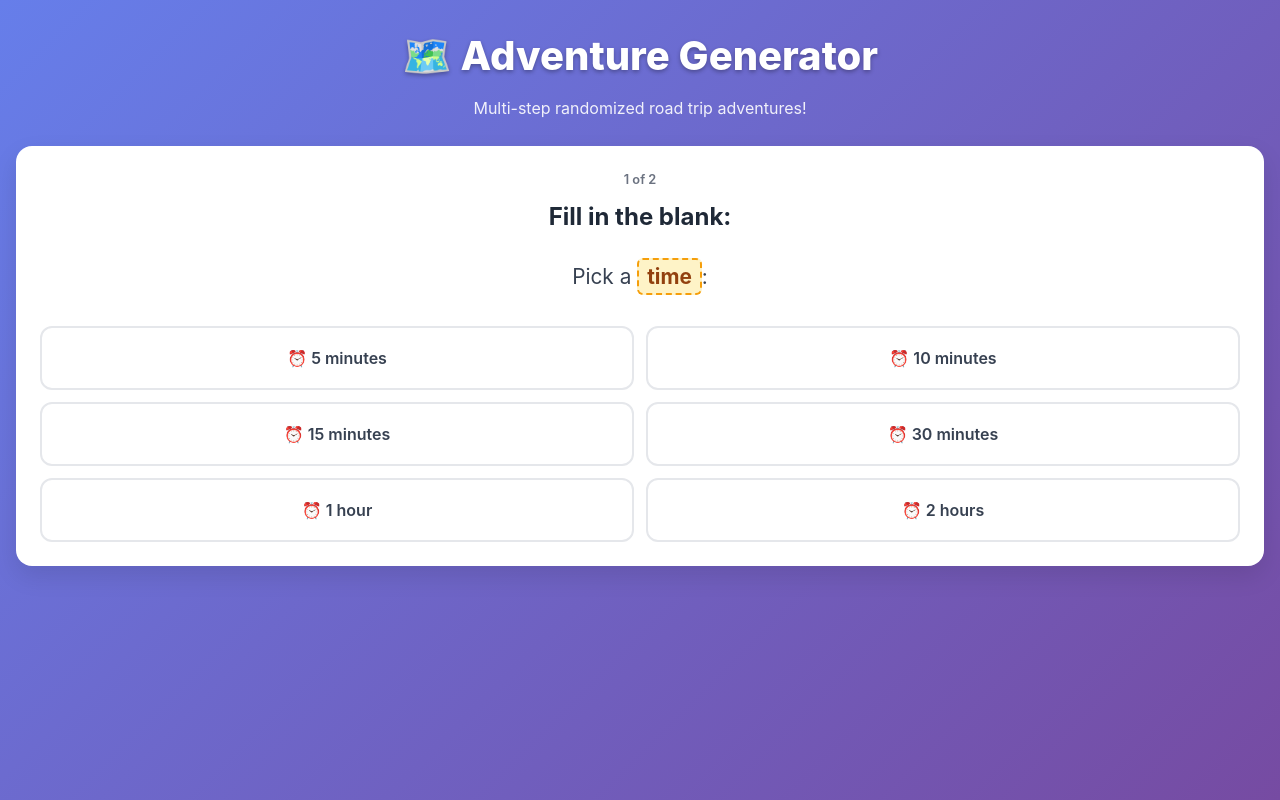
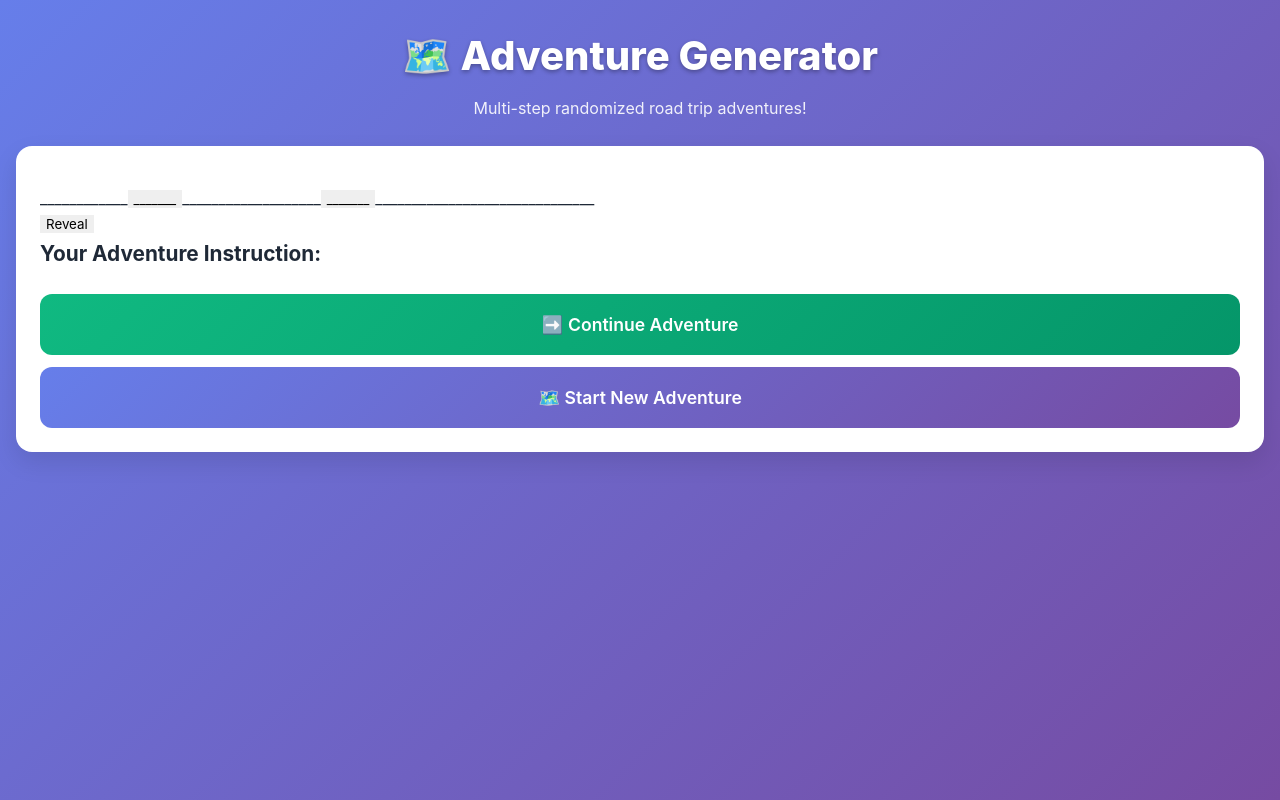
Before and after one commit to marktengi/adventure, a React (Vite) app: page / in a window 1280 px wide. Built offline with nearby package versions, Linux system fonts and the light colour scheme.

Commit message:
very basic WIP

```diff
--- a/src/App.tsx
+++ b/src/App.tsx
@@ -1,7 +1,6 @@
 import { useEffect, useState } from "react";
 import "./App.css";
 import InstructionDisplay from "./components/InstructionDisplay";
-import MadLibsPrompt from "./components/MadLibsPrompt";
 import { promptCombinations, promptSets, roadTripInstructions } from "./data";
 import type {
   GeneratedInstruction,
@@ -17,7 +16,7 @@ function App() {
   const [currentPromptSet, setCurrentPromptSet] = useState<string[]>([]);
   const [currentPromptIndex, setCurrentPromptIndex] = useState(0);
   const [userSelections, setUserSelections] = useState<UserSelection[]>([]);
-  const [allSessions, setAllSessions] = useState<RoadTripSession[]>([]);
+  const [_, setAllSessions] = useState<RoadTripSession[]>([]);
 
   // Load sessions from localStorage on mount
   useEffect(() => {
@@ -143,23 +142,18 @@ function App() {
 
       <main className="app-main">
         {/* Current prompt if not complete */}
-        {!isPromptSetComplete() && (
+        {/* {!isPromptSetComplete() && (
           <MadLibsPrompt
             prompt={getCurrentPrompt()}
             onSelection={handleSelection}
             step={currentPromptIndex + 1}
             totalSteps={currentPromptSet.length}
           />
-        )}
+        )} */}
 
         {/* Current instruction display */}
-        {currentSession && currentSession.instructions.length > 0 && (
+        {currentSession && (
           <InstructionDisplay
-            instruction={
-              currentSession.instructions[
-                currentSession.instructions.length - 1
-              ]
-            }
             onContinue={continueAdventure}
             onNewAdventure={startNewAdventure}
           />
--- a/src/components/InstructionDisplay.tsx
+++ b/src/components/InstructionDisplay.tsx
@@ -1,28 +1,91 @@
-import type { GeneratedInstruction } from "../types";
+import { useMemo, useState } from "react";
+import { prompts } from "../data";
+import { PromptCategory, PromptType } from "../types";
+import { parsePrompt } from "../utils/prompt";
+import { Selection } from "./Selection";
+import { DirectionLR } from "./widgets/DirectionLR";
 
 interface InstructionDisplayProps {
-  instruction: GeneratedInstruction;
   onContinue: () => void;
   onNewAdventure: () => void;
 }
 
 const InstructionDisplay = ({
-  instruction,
   onContinue,
   onNewAdventure,
 }: InstructionDisplayProps) => {
+  const prompt = prompts[PromptCategory.DRIVING][1];
+
+  const [widget, setWidget] = useState<React.ReactNode | null>(null);
+  const [mask, setMask] = useState<boolean>(true);
+
+  const parts = useMemo(() => parsePrompt(prompt), [prompt]);
+
+  const [selections, setSelections] = useState<string[]>([]);
+
+  const setSelection = (selectedOption: string, idx: number) => {
+    const newSelections = [...selections];
+    newSelections[idx] = selectedOption;
+    setSelections(newSelections);
+  };
+
+  const selectWidget = (promptType: PromptType, idx: number) => {
+    console.log("selectWidget", promptType, idx);
+    switch (promptType) {
+      case PromptType.DIRECTION_LR:
+        setWidget(
+          <DirectionLR
+            onSelection={(selectedOption: string) =>
+              setSelection(selectedOption, idx)
+            }
+            multi={false}
+          />
+        );
+        break;
+      // case PromptType.DIRECTION_LRF:
+      //   setWidget(
+      //     <DirectionLRF
+      //       onSelection={(selectedOption: string) =>
+      //         setSelection(selectedOption, idx)
+      //       }
+      //     />
+      //   );
+      //   break;
+      default:
+        setWidget(null);
+        break;
+    }
+  };
+
+  const components = parts.map((part, index) => {
+    if (typeof part === "object" && "promptType" in part) {
+      return (
+        <Selection
+          promptType={part.promptType}
+          onClick={(promptType: PromptType) => selectWidget(promptType, index)}
+          value={selections[index]}
+        />
+      );
+    }
+    // return <span style={{ opacity: mask ? 0 : 1 }}>{part}</span>;
+    return <span>{mask ? "_".repeat(part.length) : part}</span>;
+  });
+
   return (
     <div className="instruction-display">
       <div className="instruction-card">
         <div className="instruction-header">
-          <span className="timestamp">
-            {instruction.timestamp.toLocaleTimeString()}
-          </span>
+          <span className="timestamp"></span>
         </div>
+
+        {components}
+        <br />
+        {widget}
+
+        <button onClick={() => setMask(false)}>Reveal</button>
 
         <div className="instruction-content">
           <h2>Your Adventure Instruction:</h2>
-          <div className="instruction-text">{instruction.instruction}</div>
         </div>
 
         <div className="instruction-actions">
--- /dev/null
+++ b/src/components/Selection.tsx
@@ -0,0 +1,17 @@
+import { PromptType } from "../types";
+
+interface SelectionProps {
+  promptType: PromptType;
+  onClick: (promptType: PromptType) => void;
+  value: string | null;
+}
+
+export const Selection = ({ promptType, onClick, value }: SelectionProps) => {
+  const content = value ?? "_______";
+
+  return (
+    <button onClick={() => onClick(promptType)}>
+      <div>{content}</div>
+    </button>
+  );
+};
--- a/src/data.ts
+++ b/src/data.ts
@@ -1,4 +1,5 @@
 import {
+  PromptCategory,
   PromptType,
   type RoadTripInstruction,
   type RoadTripPrompt,
@@ -145,3 +146,36 @@ export const roadTripInstructions: RoadTripInstruction[] = [
     placeholders: [PromptType.DIRECTION_LR, PromptType.COLOR],
   },
 ];
+
+// single {brackets} are prompt types
+// double {{brackets}} expand to a random value, which can contain {brackets}
+// {{driving_amount}} expands to "{time} minutes" or "{distance} miles"
+// {{landmark}} expands to a random landmark type
+// {{cuisine}} expands to a random cuisine type
+
+export const prompts: Record<PromptCategory, string[]> = {
+  [PromptCategory.DRIVING]: [
+    "Make as few turns as possible for {{driving_amount}}",
+    "For the next {{driving_amount}}, make every {direction_lr} turn that you haven't made yet",
+    "Follow the next {color} car you see for {{driving_amount}}",
+    "Turn at the next street sign starting with {letter}",
+    "For the next {{driving_amount}}, go as {direction_cardinal} as possible",
+    "Get to the straightest road you can find, take a {direction_lr} turn, and drive for {{driving_amount}}",
+    "Drive to a nearby town whose name is at least {number} letters long",
+  ],
+  [PromptCategory.FOOD]: [
+    "Eat at the nearest restaurant with a number in its name",
+    "Eat at the restaurant with the longest name you can find",
+    "Eat at the closest {{cuisine}} restaurant",
+  ],
+  [PromptCategory.WALKING]: [
+    "Walk to the tallest object you can see",
+    "Walk around until you find a pretty flower",
+    "Turn around and walk the other way",
+    "Go into the most interesting shop you see",
+    "Walk to a body of water",
+  ],
+  [PromptCategory.LANDMARK]: [
+    "Go to a {{landmark}} without taking any {direction_lr} turns",
+  ],
+};
--- a/src/types.ts
+++ b/src/types.ts
@@ -5,6 +5,13 @@ export enum PromptType {
   COLOR = "color",
   LANDMARK = "landmark",
   TIME = "time",
+}
+
+export enum PromptCategory {
+  DRIVING = "driving",
+  FOOD = "food",
+  WALKING = "walking",
+  LANDMARK = "landmark",
 }
 
 export interface RoadTripPrompt {
--- /dev/null
+++ b/src/utils/prompt.ts
@@ -0,0 +1,40 @@
+import { PromptType } from "../types";
+
+const expanders = {
+  driving_amount: ["{time} minutes", "{distance} miles"],
+  landmark: [
+    "gas station",
+    "restaurant",
+    "park",
+    "bridge",
+    "mountain",
+    "lake",
+    "mall",
+    "library",
+    "school",
+  ],
+  cuisine: ["Italian", "Mexican", "Japanese", "French", "Thai"],
+};
+
+const expand = (prompt: string) => {
+  return prompt.replace(/{{(\w+)}}/g, (match, p1) => {
+    return expanders[p1 as keyof typeof expanders][
+      Math.floor(Math.random() * expanders[p1 as keyof typeof expanders].length)
+    ];
+  });
+};
+
+export const parsePrompt = (prompt: string) => {
+  return expand(prompt)
+    .split(/ ?(\{.+?\}) ?/)
+    .map((part) => {
+      if (part.startsWith("{") && part.endsWith("}")) {
+        const type = part.slice(1, -1) as PromptType;
+        return {
+          promptType: type,
+        };
+      } else {
+        return part;
+      }
+    });
+};
```
